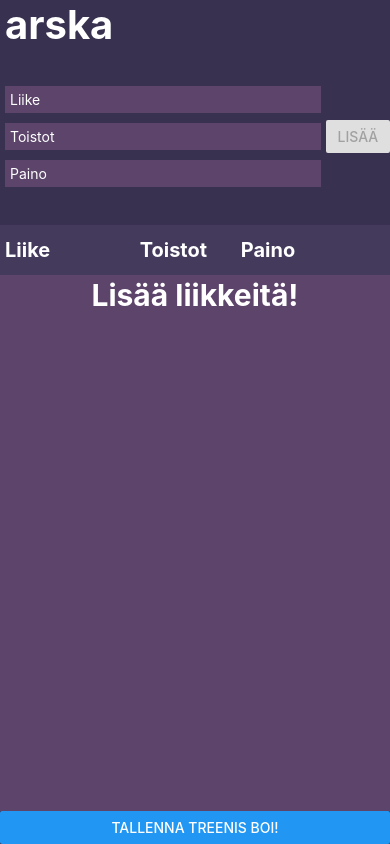
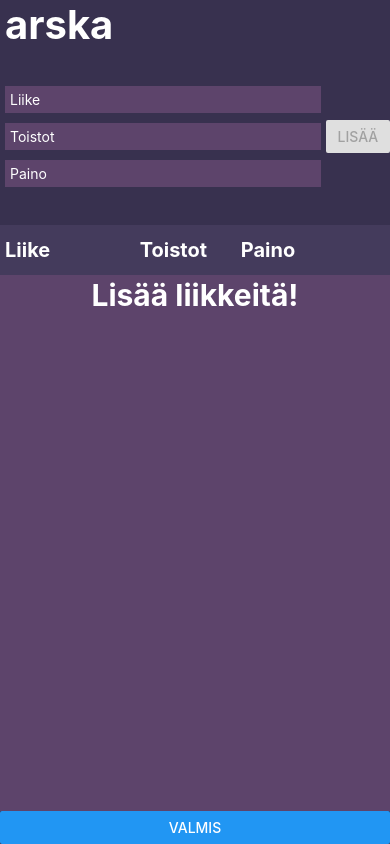
Before and after one commit to panukettu/arska, a React Native app: screen / in a window 390 px wide. Built offline with nearby package versions, Linux system fonts and the light colour scheme.

Commit message:
Switched new workout button to footer

```diff
--- a/src/js/pages/workout/Workouts.js
+++ b/src/js/pages/workout/Workouts.js
@@ -26,9 +26,9 @@ export default class Workouts extends React.Component {
     return (
       <View style={styles.container}>
         <Add add={this.add.bind(this)} shouldRender={this.state.currentRoutine} initNew={this.init.bind(this)}/>
-        <RoutinePicker routines={this.state.routines} handleChange={this.set.bind(this)} handleDelete={this.deleteRoutine.bind(this)}/>
+        <RoutinePicker routines={this.state.routines} handleChange={this.set.bind(this)} deleteRoutine={this.deleteRoutine.bind(this)}/>
         <List remove={this.remove.bind(this)} workouts={this.state.workouts}/>
-        <Footer askName={this.state.askRoutineName} handleSubmit={this.save.bind(this)}/>
+        <Footer askName={this.state.askRoutineName} handleSubmit={this.save.bind(this)} showInit={this.state.currentRoutine} initNew={this.init.bind(this)}/>
       </View>
     );
   }
--- a/src/js/pages/workout/add/Add.js
+++ b/src/js/pages/workout/add/Add.js
@@ -36,7 +36,7 @@ export default class Add extends React.Component {
         </View>
       );
     } else {
-      return <Button title="Uusi treeni?" onPress={this.props.initNew}/>;
+      return null;
     }
   }
 
--- a/src/js/pages/workout/footer/Footer.js
+++ b/src/js/pages/workout/footer/Footer.js
@@ -23,10 +23,16 @@ export default class Footer extends React.Component {
   }
 
   render() {
-    if(!this.props.askName) {
+    if(!this.props.askName && !this.props.showInit) {
       return (
       <View style={styles.container}>
-        <Button title="Tallenna treenis boi!" onPress={this.handleSubmit.bind(this)}>Moro</Button>
+        <Button title="Valmis" onPress={this.handleSubmit.bind(this)}/>
+      </View>
+      );
+    } else if(this.props.showInit) {
+      return(
+      <View>
+        <Button title="Uusi treeni" onPress={this.props.initNew}/>
       </View>
       );
     } else {
--- a/src/js/pages/workout/picker/Picker.js
+++ b/src/js/pages/workout/picker/Picker.js
@@ -21,7 +21,7 @@ export default class RoutinePicker extends React.Component {
   }
 
   handleSubmit() {
-    this.props.handleDelete();
+    this.props.deleteRoutine();
   }
 
   render() {
```
